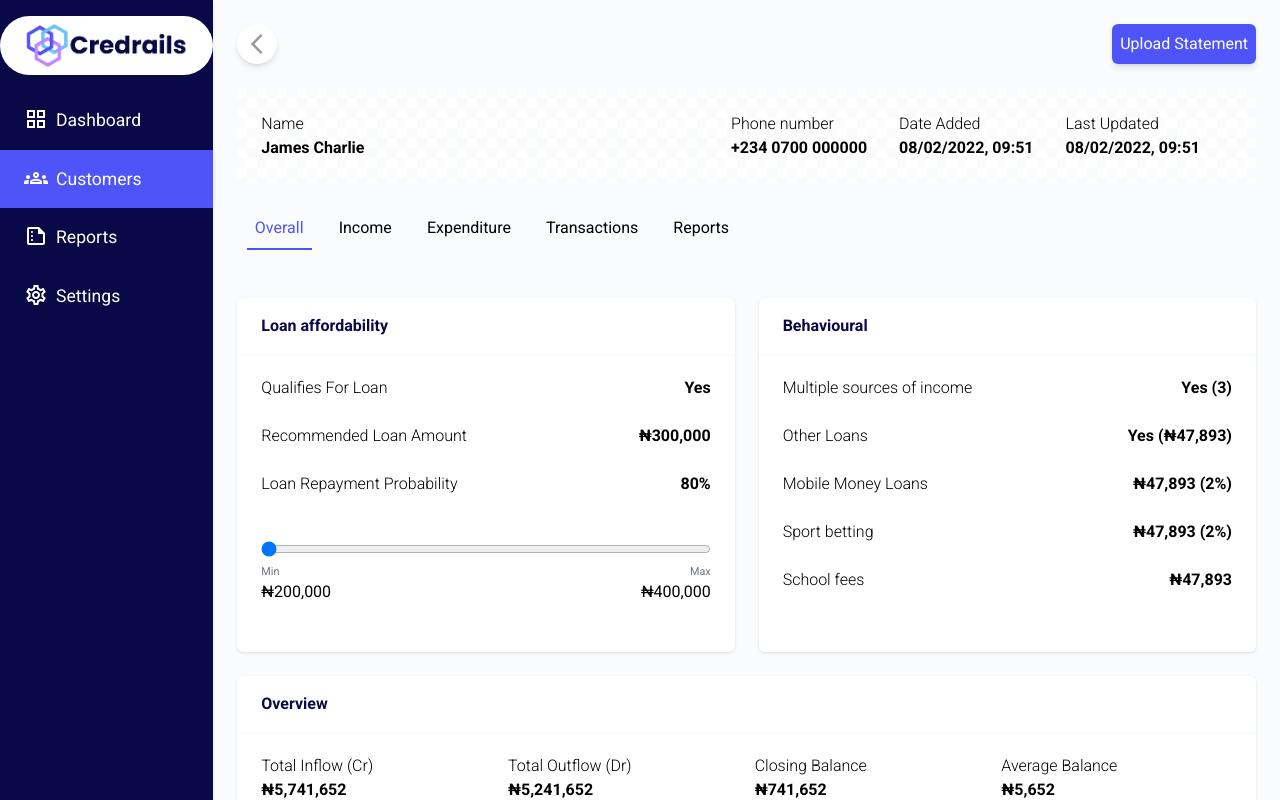
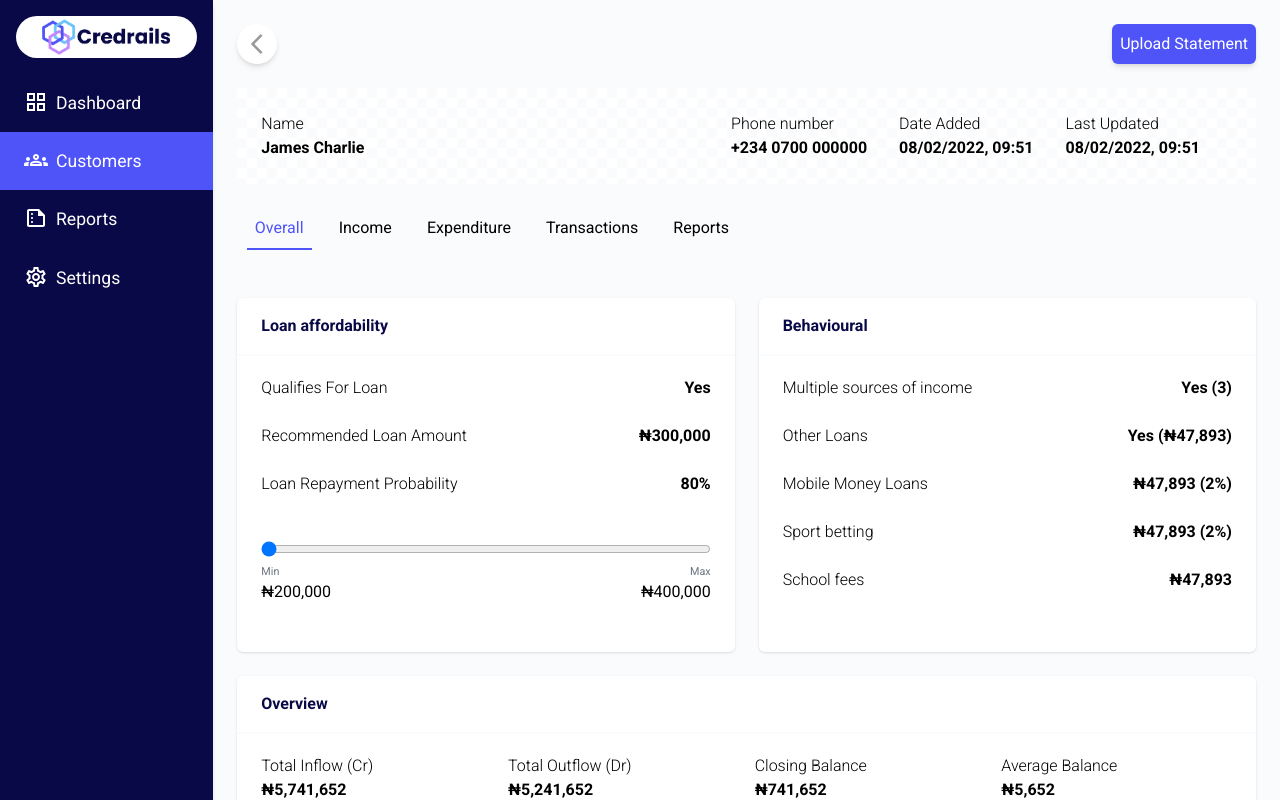
Before and after one commit to d3vkk/credrails, a Vue app: page / in a window 1280 px wide. Shown: the top 800 px of the page. Built offline with nearby package versions, Linux system fonts and the light colour scheme.

Commit message:
refactor(ui): Reduce image background size

```diff
--- a/src/components/Sidebar.vue
+++ b/src/components/Sidebar.vue
@@ -4,7 +4,7 @@
     class="py-4 shadow-md flex-col flex items-between justify-between"
   >
     <div>
-      <div class="sidebar-img rounded-full p-1 px-6">
+      <div class="sidebar-img rounded-full px-6 mx-4">
         <img src="/img/credrails-logo.png" alt="Credrails Logo" />
       </div>
       <ul class="py-4">
```
